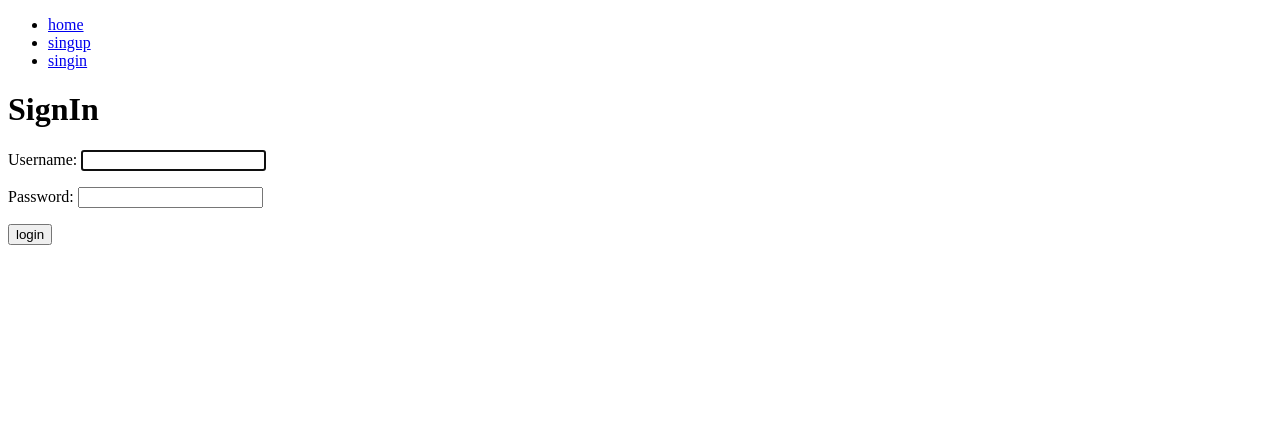
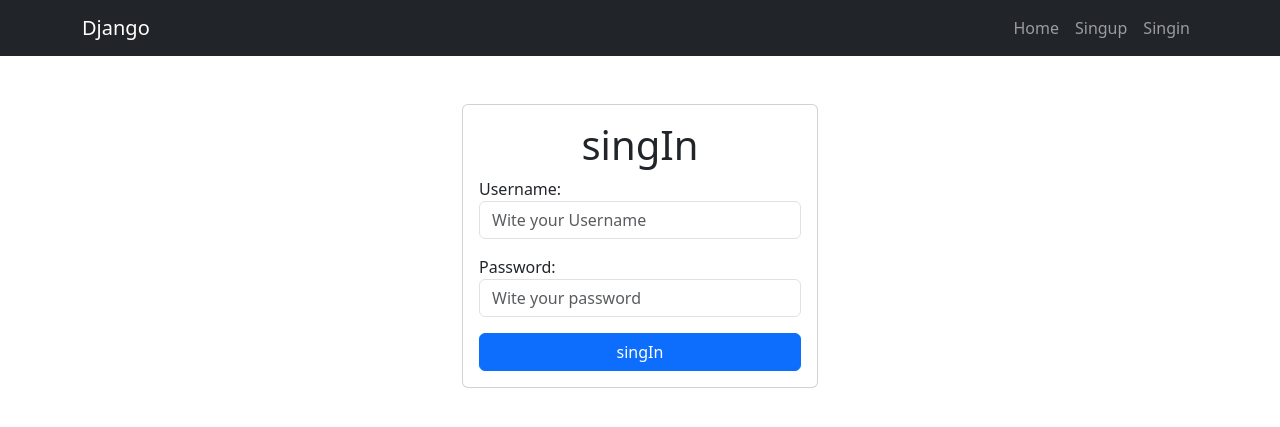
Before and after one commit to DaarcyDev/DjangoWebsiteCrud, a Django app: page /signin/ in a window 1280 px wide. Shown: the top 427 px of the page. Run offline with Django 4.2, Linux system fonts and the light colour scheme.

Commit message:
addBoostrap

```diff
--- a/task/templates/base.html
+++ b/task/templates/base.html
@@ -5,38 +5,48 @@
     <meta http-equiv="X-UA-Compatible" content="IE=edge">
     <meta name="viewport" content="width=device-width, initial-scale=1.0">
     <title>Django Crud Aplication</title>
+    <link rel="stylesheet" href="https://cdn.jsdelivr.net/npm/bootstrap@5.3.0-alpha3/dist/css/bootstrap.min.css
+    ">
 </head>
 <body>
-    <nav>
-        <ul>
-            <li>
-                <a href="{% url 'index' %}">home</a>
+    <nav class="navbar navbar-expand-lg bg-dark navbar-dark">
+        <div class="container">
+          <a class="navbar-brand" href="/ ">Django</a>
+          <button class="navbar-toggler" type="button" data-bs-toggle="collapse" data-bs-target="#navbarNav" aria-controls="navbarNav" aria-expanded="false" aria-label="Toggle navigation">
+            <span class="navbar-toggler-icon"></span>
+          </button>
+          <div class="collapse navbar-collapse" id="navbarNav">
+            <ul class="navbar-nav ms-auto">
+                <li class="nav-item">
+                    <a class="nav-link" href="{% url 'index' %}">Home</a>
                 </li>
                 {% if user.is_authenticated %}
-            <li>
-                <a href="{% url 'taskPending' %}">Task Pending</a>
+                <li class="nav-item">
+                    <a class="nav-link" href="{% url 'taskPending' %}">Task Pending</a>
                 </li>
-            <li>
-                <a href="{% url 'logout' %}">LogOut </a>
+                <li class="nav-item">
+                    <a class="nav-link" href="{% url 'taskComplete' %}">Task Complete</a>
                 </li>
-            <li>
-                <a href="{% url 'createTask' %}">create Task</a>
+                <li class="nav-item">
+                    <a class="nav-link" href="{% url 'createTask' %}">create Task</a>
                 </li>
-            <li>
-                <a href="{% url 'taskComplete' %}">Task Complete</a>
+                <li class="nav-item">
+                    <a class="nav-link" href="{% url 'logout' %}">LogOut </a>
                 </li>
                 {% else %}
-            <li>
-                <a href="{% url 'signup' %}">singup</a>
+                <li class="nav-item">
+                    <a class="nav-link" href="{% url 'signup' %}">Singup</a>
                 </li>
-            <li>
-                <a href="{% url 'signin' %}">singin</a>
+                <li class="nav-item">
+                    <a class="nav-link" href="{% url 'signin' %}">Singin</a>
                 </li>
 
                 {% endif %}
+            </ul>
+          </div>
+        </div>
+    </nav>
 
-        </ul>
-    </nav>
     {% block content %}
 
     {% endblock content %}
--- a/task/templates/signin.html
+++ b/task/templates/signin.html
@@ -1,13 +1,25 @@
 {% extends 'base.html' %}
 
 {% block content %}
-    <h1>SignIn</h1>
-    <p>{{error}}</p>
-    <form action="/signin/" method="POST">
-        {% csrf_token %}
-        {{form.as_p}}
-        <button>login</button>
-    </form>
+  <main class="container">
+    <div class="row">
+      <div class="col-md-4 offset-md-4 mt-5">
+        <form action="/signin/" method="POST" class="card card-body">
+          <h1 class="text-center">singIn</h1>
 
-
-{% endblock content %}
+          {{ error }}
+          {% csrf_token %}
+          <div class="mb-3">
+            <label for="username">Username:</label>
+            <input type="text" name="username" id="username" placeholder="Wite your Username" class="form-control" />
+          </div>
+          <div class="mb-3">
+            <label for="password">Password:</label>
+            <input type="password" name="password" id="password" placeholder="Wite your password" class="form-control" />
+          </div>
+          <button class="btn btn-primary">singIn</button>
+        </form>
+      </div>
+    </div>
+  </main>
+{% endblock %}
--- a/task/views.py
+++ b/task/views.py
@@ -27,7 +27,7 @@ def singup(request):
                     username=request.POST["username"], password=request.POST["password1"])
                 user.save()
                 login(request, user)
-                return  redirect("task")
+                return  redirect("index")
             except:
                 return render(request, "singup.html", {
                     "form": UserCreationForm,
@@ -60,7 +60,7 @@ def signin(request):
             })
         else:
             login(request, user)
-            return redirect("task")
+            return redirect("index")
 
 @login_required
 def taskPending(request):
@@ -84,7 +84,7 @@ def createTask(request):
             newTask = form.save(commit=False )
             newTask.user = request.user
             newTask.save()
-            return  redirect("task")
+            return  redirect("taskPending")
         except ValueError:
             return render(request, 'createTask.html', {
                 "form":TaksForm,
@@ -106,7 +106,7 @@ def taskDetail(request, taskId):
             task = get_object_or_404(Task,pk=taskId, user=request.user)
             form = TaksForm(request.POST, instance=task)
             form.save()
-            return redirect('task')
+            return redirect('taskPending')
         except ValueError:
             return render(request, "taskDetail.html",{
                 "tasks": task,
```
Also changed, not shown: task/forms.py (+7 -2 lines), task/templates/createTask.html (+14 -11 lines), task/templates/home.html (+20 -4 lines), task/templates/singup.html (+28 -7 lines), task/templates/taskComplete.html (+16 -10 lines), task/templates/taskDetail.html (+13 -5 lines), task/templates/taskPending.html (+19 -9 lines), db.sqlite3. Lines whose indentation alone changed are shown as unchanged.
